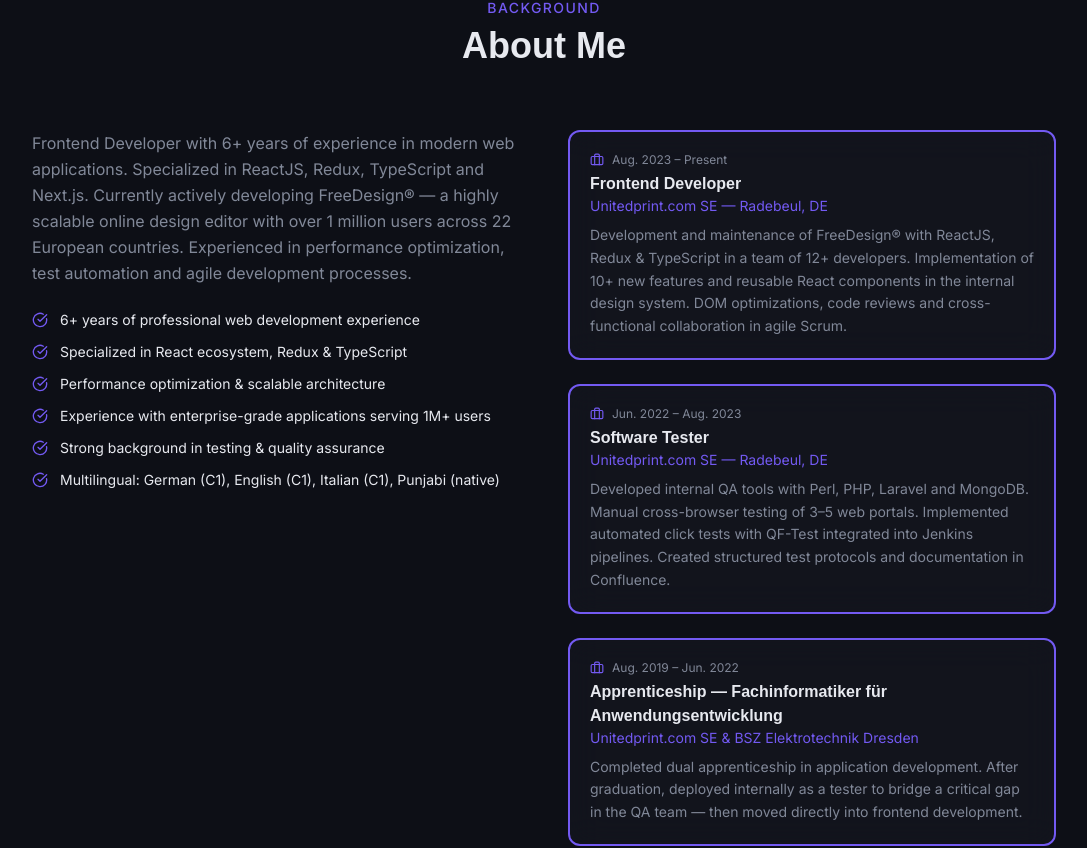
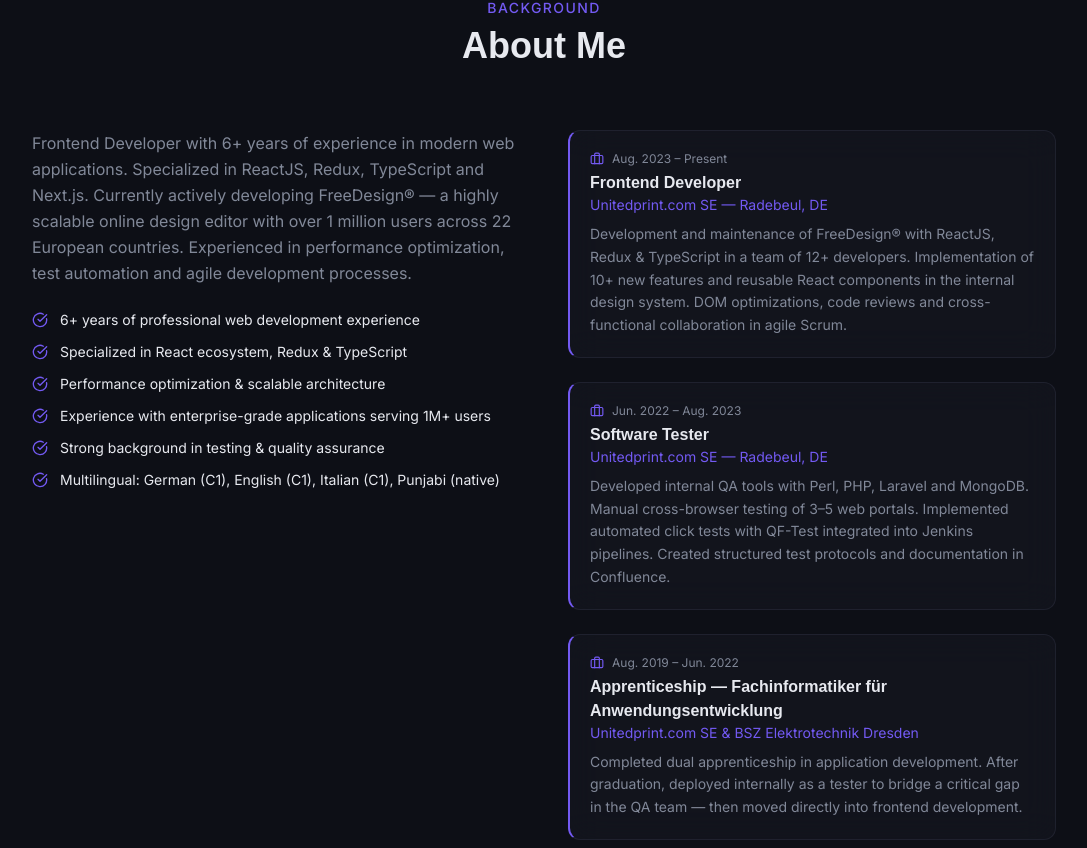
Before and after one commit to joga-singh-dayal/portfolio-vuejs, a Vue app: page / in a window 1280 px wide. Shown: the part 1673-2521 px from the top of the page, without its empty margins (96-1183 px from the left). Built offline with nearby package versions, Linux system fonts and the light colour scheme.

Commit message:
fix: revert the changes for about me cards

```diff
--- a/src/components/AboutSection.vue
+++ b/src/components/AboutSection.vue
@@ -28,7 +28,7 @@
 
                 <!-- Right: Experience -->
                 <div v-motion :initial="{ opacity: 0, x: 20 }" :visibleOnce="{ opacity: 1, x: 0, transition: { duration: 500 } }" class="space-y-6" >
-                    <div v-for="exp in aboutData.experience" :key="exp.period" class="glass-card rounded-xl p-5 border-2 skill-card-hover" style="border-color: hsl(var(--primary))" >
+                    <div v-for="exp in aboutData.experience" :key="exp.period" class="glass-card rounded-xl p-5 border-l-2 skill-card-hover" style="border-left-color: hsl(var(--primary))" >
                         <div class="flex items-center gap-2 mb-1">
                             <Briefcase :size="14" style="color: hsl(var(--primary))" />
                             <span class="text-xs" style="color: hsl(var(--muted-foreground))">{{ exp.period }}</span>
```
